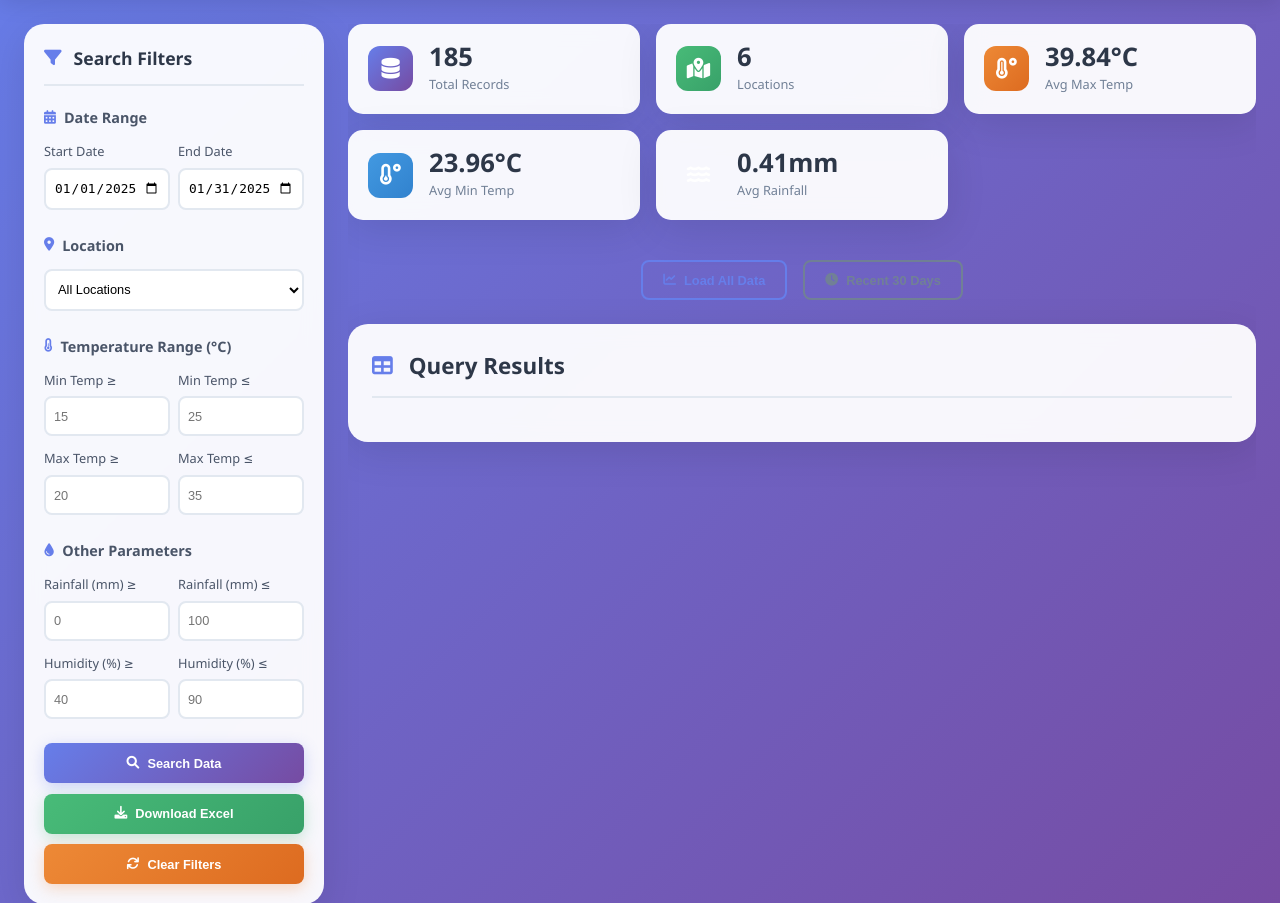
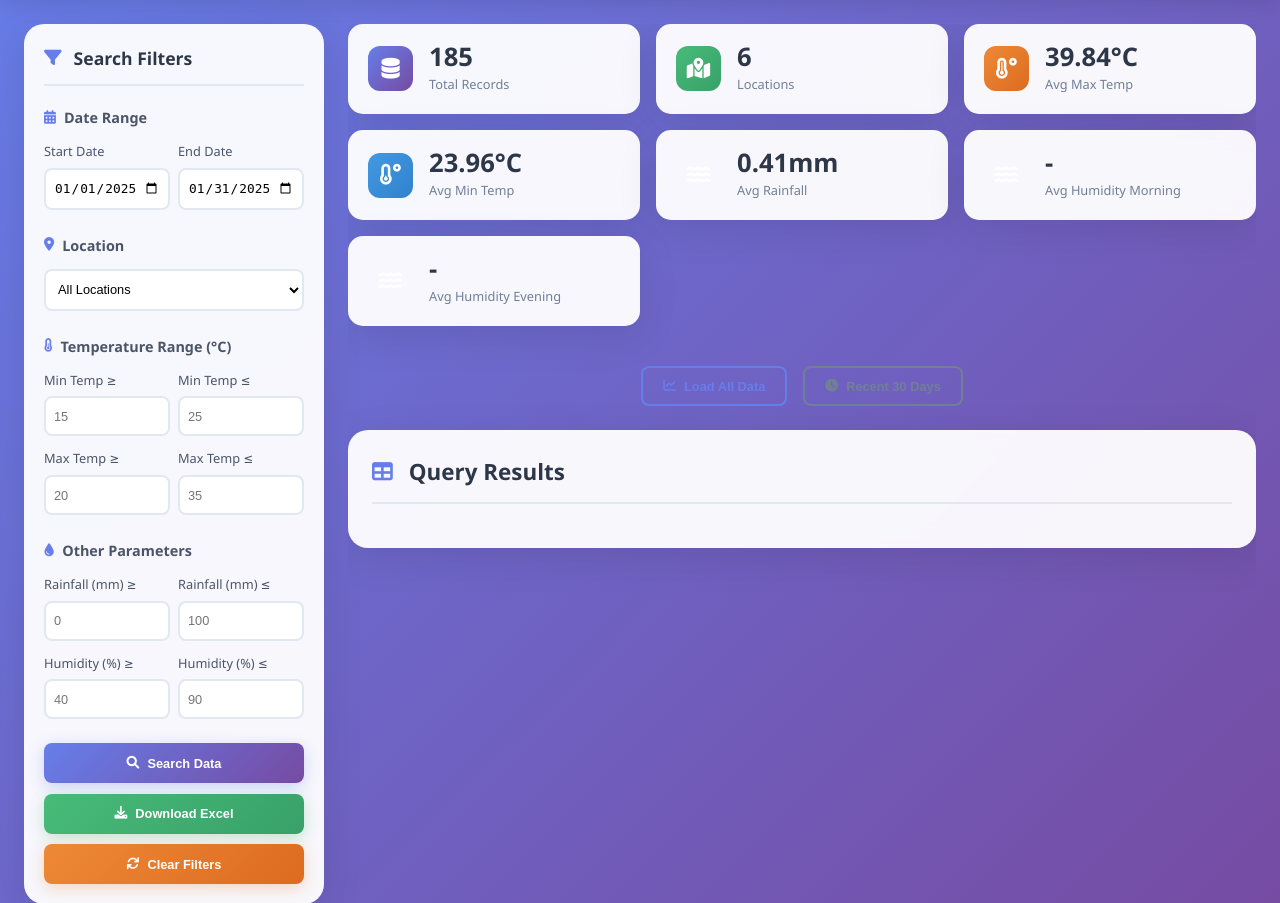
Before and after one commit to zGamingTechz/IMD-Dashboard, a Flask app: page / in a window 1280 px wide. Shown: the part 119-1022 px from the top of the page. Run offline with Flask 3, Linux system fonts and the light colour scheme; data comes from the database, SQL or seed files in the repository.

Commit message:
Added cards for avg humidity

```diff
--- a/templates/dashboard.html
+++ b/templates/dashboard.html
@@ -172,6 +172,24 @@
                         <div class="stat-info">
                             <div class="stat-value" id="avgRainfall">-</div>
                             <div class="stat-label">Avg Rainfall</div>
+                        </div>
+                    </div>
+                    <div class="stat-card">
+                        <div class="stat-icon">
+                            <i class="fas fa-water"></i>
+                        </div>
+                        <div class="stat-info">
+                            <div class="stat-value" id="avgHumMor">-</div>
+                            <div class="stat-label">Avg Humidity Morning</div>
+                        </div>
+                    </div>
+                    <div class="stat-card">
+                        <div class="stat-icon">
+                            <i class="fas fa-water"></i>
+                        </div>
+                        <div class="stat-info">
+                            <div class="stat-value" id="avgHumEve">-</div>
+                            <div class="stat-label">Avg Humidity Evening</div>
                         </div>
                     </div>
                 </div>
```
